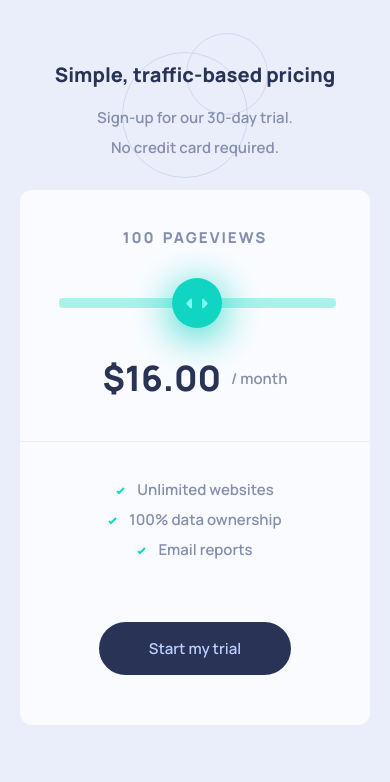
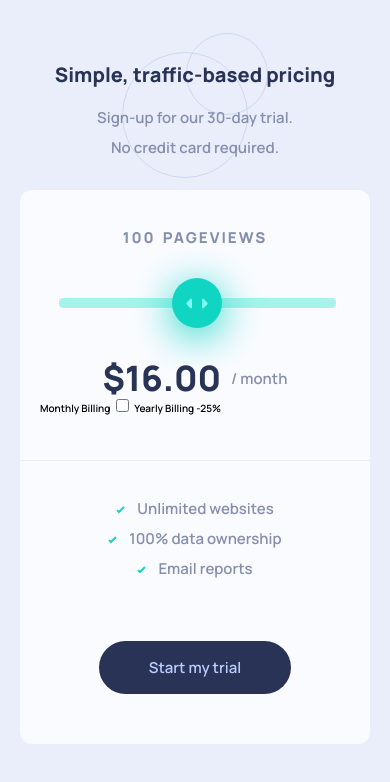
Before and after one commit to ElvisKnapman/interactive-pricing-component, a plain HTML site: page index.html in a window 390 px wide. Drawn offline with Linux system fonts and the light colour scheme; a script that the page names is missing.

Commit message:
added billing controls section, and added a container .features-button-group for structure for other breakpoint layout

```diff
--- a/index.html
+++ b/index.html
@@ -44,9 +44,20 @@
             <span class="month-text">/ month</span>
           </div>
           <!-- input: $ /month Monthly Billing Yearly Billing 25% discount -->
+          <div class="billing-type-controls">
+            <span class="billing-type-text">Monthly Billing</span>
+            <label class="switch">
+              <input type="checkbox" />
+              <span class="slider round"></span>
+            </label>
+            <span class="billing-type-text">Yearly Billing</span>
+            <span class="discount-badge">-25%</span>
+          </div>
         </div>
         <hr class="separator-line" />
-        <section>
+
+        <section class="features-button-group">
+          <div class="features-group">
             <div class="feature-container">
               <img
                 src="./images/icon-check.svg"
@@ -74,6 +85,7 @@
             <div class="button-container">
               <button class="btn btn-trial">Start my trial</button>
             </div>
+          </div>
         </section>
       </main>
     </div>
```
Lines whose indentation alone changed are shown as unchanged.
